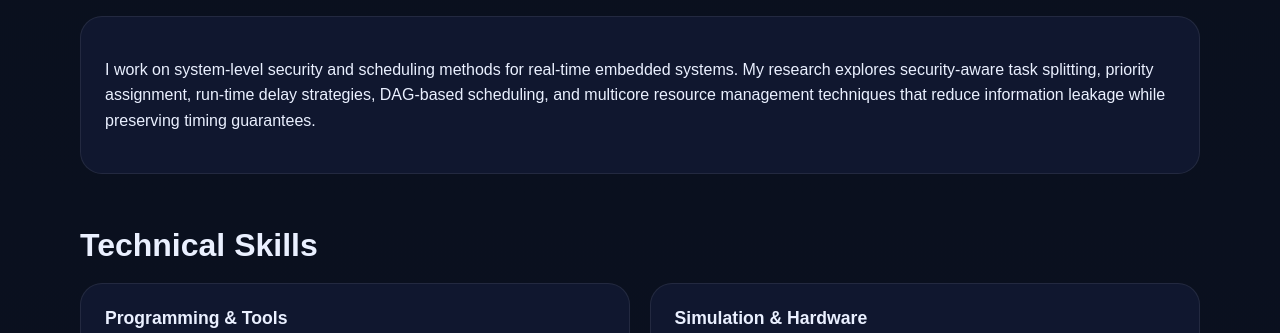
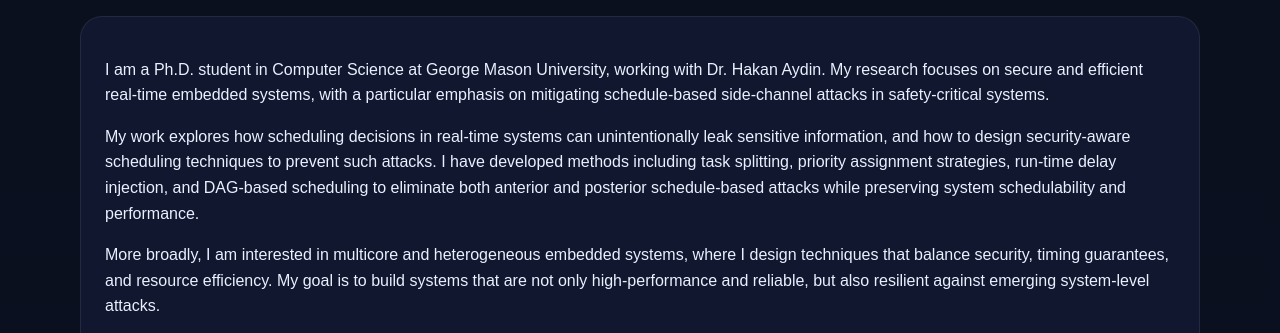
Before and after one commit to SinaYari/sinayari.github.io, a plain HTML site: page index.html in a window 1280 px wide. Shown: the part 619-952 px from the top of the page. Drawn offline with Linux system fonts and the light colour scheme.

Commit message:
Update index.html

```diff
--- a/index.html
+++ b/index.html
@@ -296,9 +296,13 @@
       </div>
       <div class="panel">
         <p>
-          I work on system-level security and scheduling methods for real-time embedded systems. My research explores
-          security-aware task splitting, priority assignment, run-time delay strategies, DAG-based scheduling,
-          and multicore resource management techniques that reduce information leakage while preserving timing guarantees.
+          I am a Ph.D. student in Computer Science at George Mason University, working with Dr. Hakan Aydin. My research focuses on secure and efficient real-time embedded systems, with a particular emphasis on mitigating schedule-based side-channel attacks in safety-critical systems.
+        </p>
+        <p>
+          My work explores how scheduling decisions in real-time systems can unintentionally leak sensitive information, and how to design security-aware scheduling techniques to prevent such attacks. I have developed methods including task splitting, priority assignment strategies, run-time delay injection, and DAG-based scheduling to eliminate both anterior and posterior schedule-based attacks while preserving system schedulability and performance.
+        </p>
+        <p>
+          More broadly, I am interested in multicore and heterogeneous embedded systems, where I design techniques that balance security, timing guarantees, and resource efficiency. My goal is to build systems that are not only high-performance and reliable, but also resilient against emerging system-level attacks.
         </p>
       </div>
     </section>
```
